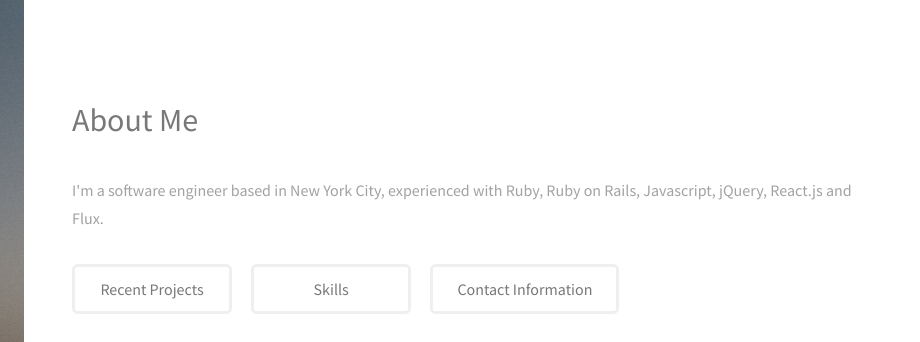
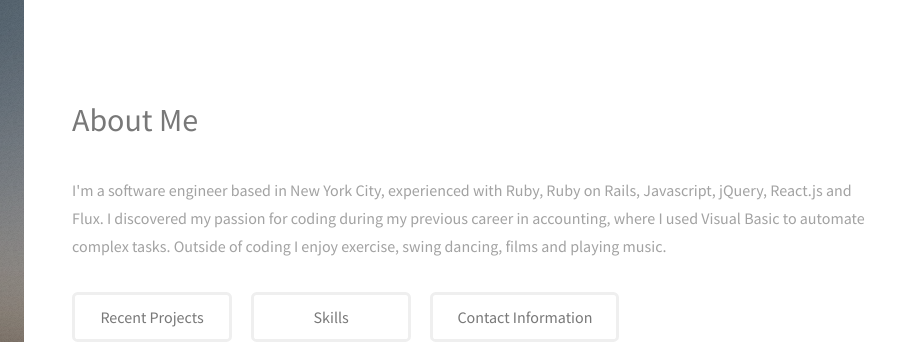
Before and after one commit to michaelcd/michaelcd.github.io, a plain HTML site: page index.html in a window 1280 px wide. Shown: the top 342 px of the page, 360-1280 px from the left. Drawn offline with Linux system fonts and the light colour scheme.

Commit message:
Add blurb, links.

```diff
--- a/index.html
+++ b/index.html
@@ -31,7 +31,11 @@
 						<header class="major">
 							<h2>About Me</h2>
 						</header>
-						<p>I'm a software engineer based in New York City, experienced with Ruby, Ruby on Rails, Javascript, jQuery, React.js and Flux. </p>
+						<p>I'm a software engineer based in New York City, experienced with Ruby,
+							Ruby on Rails, Javascript, jQuery, React.js and Flux. I discovered my passion
+							for coding during my previous career in accounting, where I used Visual Basic
+							to automate complex tasks. Outside of coding I enjoy exercise, swing
+							dancing, films and playing music.</p>
 						<ul class="actions">
 							<li><a href="#projects" class="button">Recent Projects</a></li>
 							<li><a href="#skills" class="button">Skills</a></li>
@@ -132,6 +136,10 @@
 									<li>
 										<h3 class="icon fa-envelope-o"><span class="label">Email</span></h3>
 										<a href="mailto:michaelcduke@gmail.com" target="_blank" >michaelcduke@gmail.com</a>
+									</li>
+									<li>
+										<h3 class="icon fa-github"><span class="label">LinkedIn</span></h3>
+										<a href="https://github.com/michaelcd" target="_blank" >https://github.com/michaelcd</a>
 									</li>
 									<li>
 										<h3 class="icon fa-linkedin"><span class="label">LinkedIn</span></h3>
@@ -489,6 +497,15 @@ print 'It took ' + i + ' iterations to sort the deck.';</code></pre>
 			<script src="assets/js/util.js"></script>
 			<!--[if lte IE 8]><script src="assets/js/ie/respond.min.js"></script><![endif]-->
 			<script src="assets/js/main.js"></script>
+			<script>
+			  (function(i,s,o,g,r,a,m){i['GoogleAnalyticsObject']=r;i[r]=i[r]||function(){
+			  (i[r].q=i[r].q||[]).push(arguments)},i[r].l=1*new Date();a=s.createElement(o),
+			  m=s.getElementsByTagName(o)[0];a.async=1;a.src=g;m.parentNode.insertBefore(a,m)
+			  })(window,document,'script','//www.google-analytics.com/analytics.js','ga');
 
+			  ga('create', 'UA-73909300-1', 'auto');
+			  ga('send', 'pageview');
+
+			</script>
 	</body>
 </html>
```
Also changed, not shown: 1 other file.
